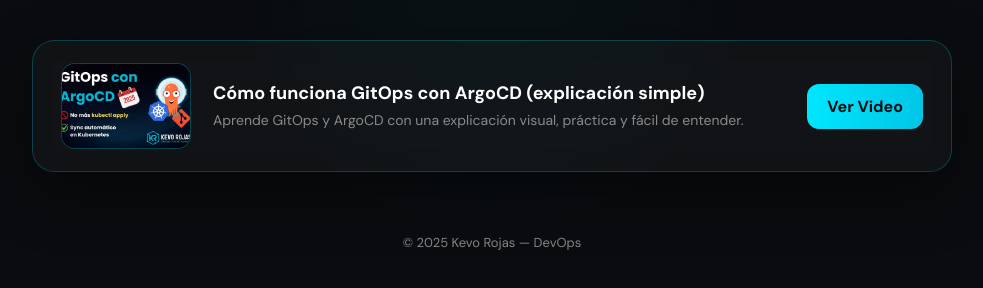
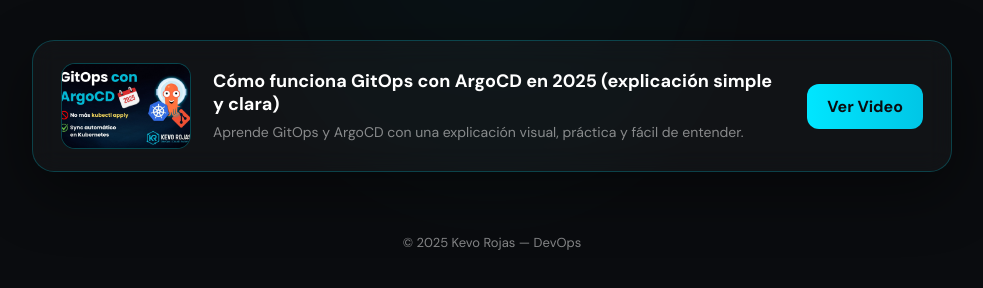
Before and after one commit to kevorojas/kevorojaspage, a plain HTML site: page index.html in a window 1280 px wide. Shown: the part 1018-1306 px from the top of the page, without its empty margins (148-1131 px from the left). Drawn offline with Linux system fonts and the light colour scheme.

Commit message:
Update video title for clarity and relevance

```diff
--- a/index.html
+++ b/index.html
@@ -101,7 +101,7 @@
         <img class="video-thumb" src="./images/ultimo-video.jpg" alt="miniatura del video">
 
         <div class="video-body">
-          <div class="video-title">Cómo funciona GitOps con ArgoCD (explicación simple)</div>
+          <div class="video-title">Cómo funciona GitOps con ArgoCD en 2025 (explicación simple y clara)</div>
           <div class="video-desc">
             Aprende GitOps y ArgoCD con una explicación visual, práctica y fácil de entender.
           </div>
```
